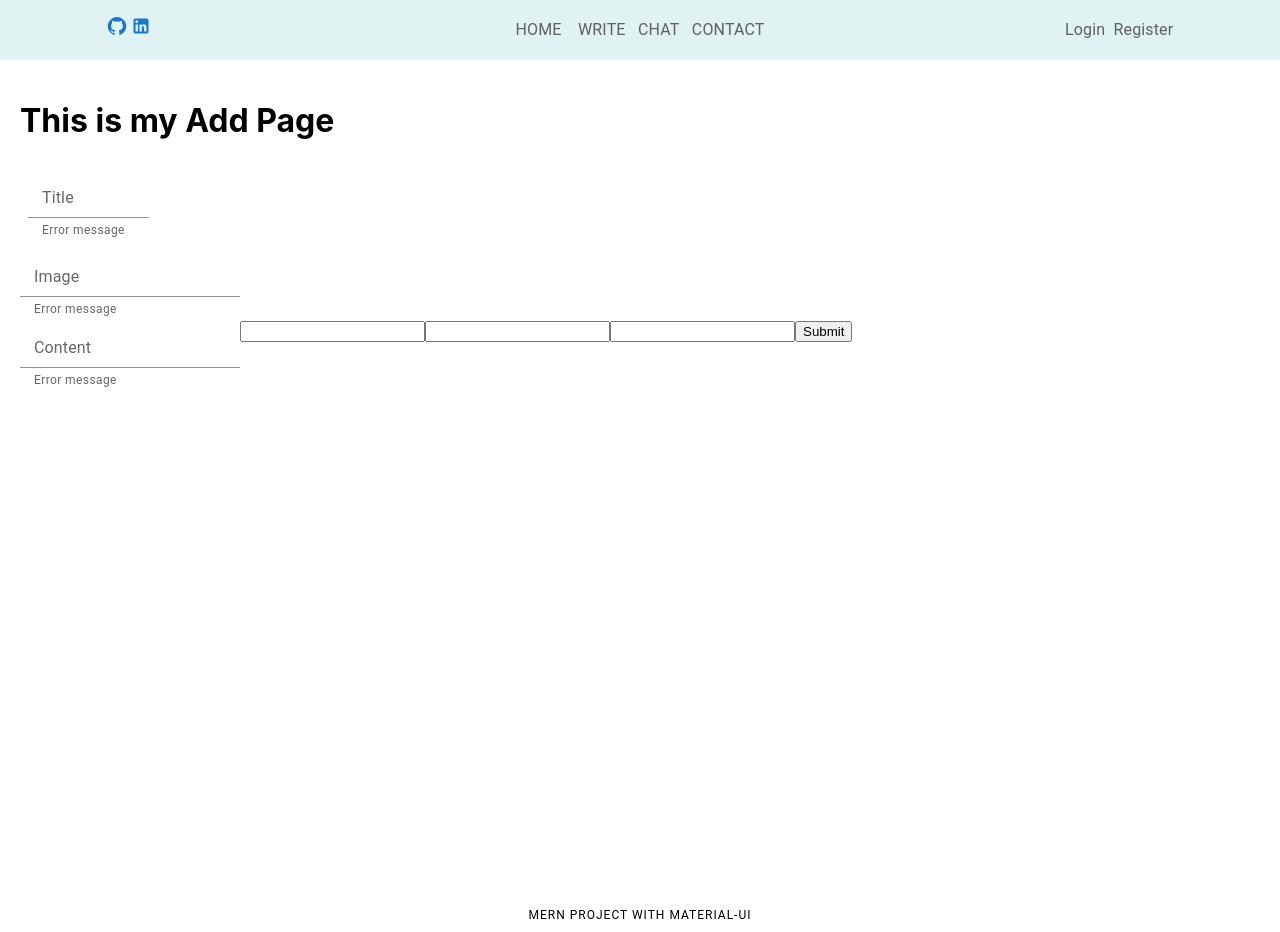
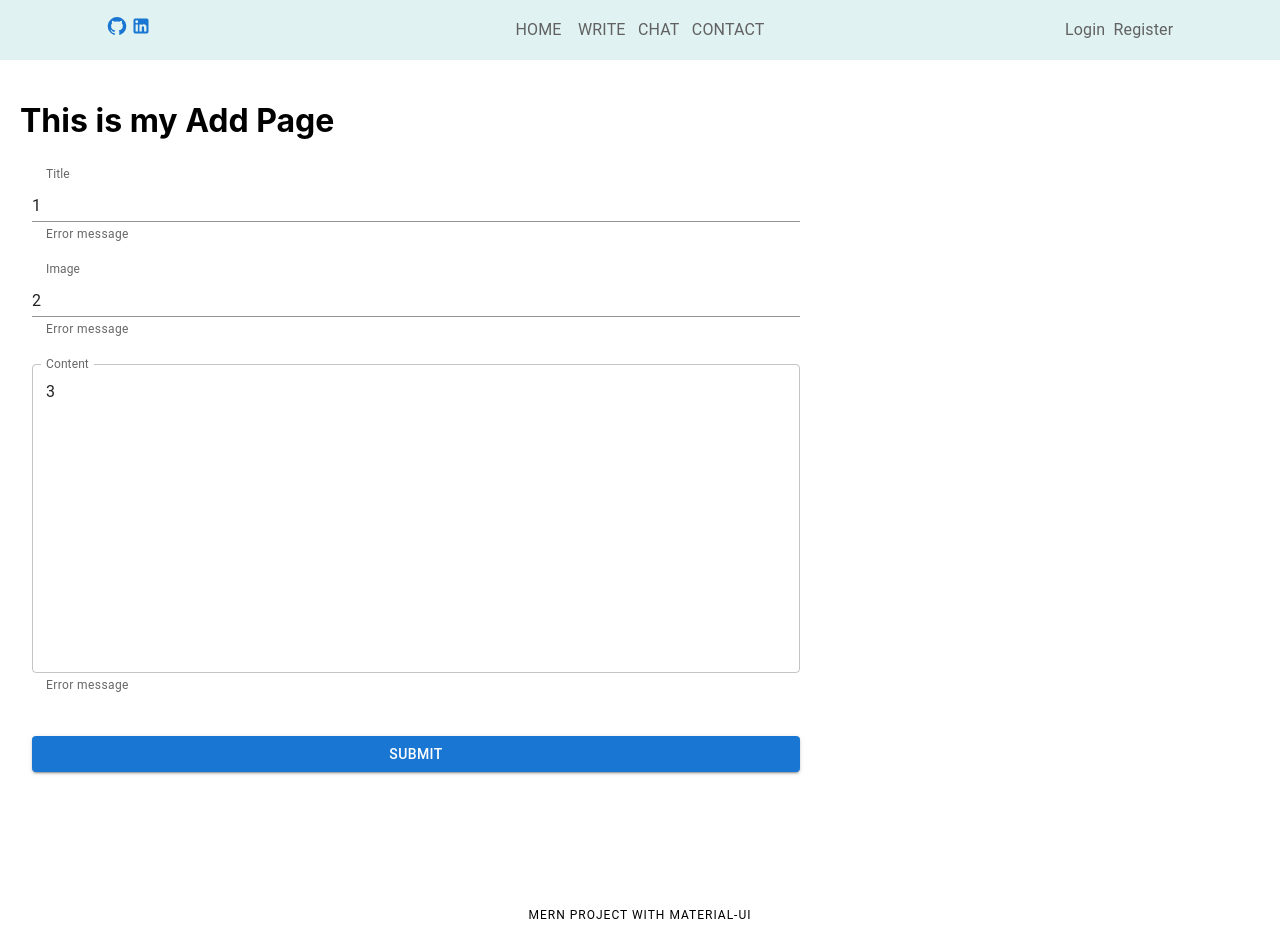
Before and after one commit to raylin90/mern_blog, a React (Create React App) app in the folder client/: page /blog/write in a window 1280 px wide. Built offline with nearby package versions, Linux system fonts and the light colour scheme.

Commit message:
form feature done

```diff
--- a/client/src/components/Form.jsx
+++ b/client/src/components/Form.jsx
@@ -10,35 +10,42 @@ import FormControl from '@mui/material/FormControl';
 import TextField from '@mui/material/TextField';
 import Visibility from '@mui/icons-material/Visibility';
 import VisibilityOff from '@mui/icons-material/VisibilityOff';
+import Button from '@mui/material/Button';
 
 const Form = props => {
 
-    const { submitHandler, changeHandler } = props
+    const { submitHandler, changeHandler, myForm } = props
     return(
-
-        <form onSubmit={ submitHandler }>
-            <FormControl sx={{ m: 1, width: '12ch' }}>
+        <form >
+            <FormControl sx={{ m: 1.5, width: "60vw" }} >
                 <InputLabel htmlFor="title">Title</InputLabel>
-                <Input name="title" aria-describedby="my-helper-text" onChange={changeHandler}/>
+                <Input name="title" aria-describedby="my-helper-text" onChange={changeHandler} defaultValue={ myForm.title }/>
                 <FormHelperText name="my-helper-text">Error message</FormHelperText>
             </FormControl>
             <br />
-            <FormControl>
+            <FormControl sx={{ m: 1.5, width: "60vw" }}>
                 <InputLabel htmlFor="url">Image</InputLabel>
-                <Input name="url" aria-describedby="my-helper-text" onChange={ changeHandler }/>
+                <Input name="url" aria-describedby="my-helper-text" onChange={ changeHandler } defaultValue={ myForm.url }/>
                 <FormHelperText name="my-helper-text">Error message</FormHelperText>
             </FormControl>
             <br />
-            <FormControl>
-                <InputLabel htmlFor="content">Content</InputLabel>
-                <Input name="content" aria-describedby="my-helper-text" onChange={ changeHandler }/>
+            <FormControl sx={{ m: 1.5, width: "60vw" }} >
+                {/* <InputLabel htmlFor="content">Content</InputLabel> */}
+                {/* <Input name="content" aria-describedby="my-helper-text" onChange={ changeHandler } defaultValue={ myForm.content }/> */}
+                <TextField
+                    id="outlined-multiline-static"
+                    label="Content"
+                    multiline
+                    rows={12}
+                    defaultValue={ myForm.content }
+                    name="content"
+                    onChange={ changeHandler }
+                />
                 <FormHelperText name="my-helper-text">Error message</FormHelperText>
+                <br /><br />
+                <Button variant="contained" onClick={ submitHandler }>Submit</Button>
             </FormControl>
 
-            <input type="text" name="title" onChange={ changeHandler } />
-            <input type="text" name="url" onChange={ changeHandler } />
-            <input type="text" name="content" onChange={ changeHandler } />
-            <input type="submit" value="Submit" />
         </form>
     );
 }
--- a/client/src/views/AddBlog.jsx
+++ b/client/src/views/AddBlog.jsx
@@ -4,11 +4,11 @@ import Form from '../components/Form';
 const AddBlog = props => {
 
     const [myForm, setMyForm] = useState({
-        title: "",
-        url: "",
-        content: "",
+        title: "1",
+        url: "2",
+        content: "3",
     })
-    console.log(myForm)
+
 
     const changeHandler = e => {
         setMyForm({...myForm, [e.target.name] : e.target.value})
@@ -16,12 +16,13 @@ const AddBlog = props => {
 
     const submitHandler = e => {
         e.preventDefault();
+        console.log(myForm)
     }
 
     return(
         <div style={{ padding: "20px", minHeight: "100vh"}}>
         <h1>This is my Add Page</h1>
-        <Form submitHandler={ submitHandler } changeHandler={ changeHandler }/>
+        <Form submitHandler={ submitHandler } changeHandler={ changeHandler } myForm={ myForm }/>
         </div>
     );
 }
```
